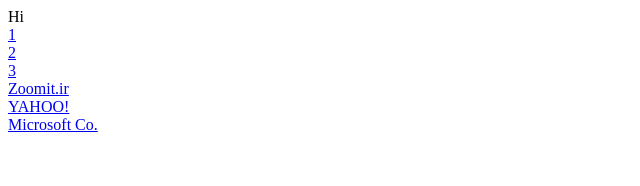
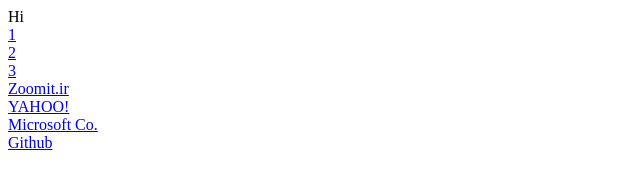
Before and after one commit to saeedghobadi/jadi-git, a plain HTML site: page index.html in a window 1280 px wide. Shown: the full height of the page, 0-640 px from the left. Drawn offline with Linux system fonts and the light colour scheme.

Commit message:
Added the Github link to file

```diff
--- a/index.html
+++ b/index.html
@@ -7,5 +7,6 @@
 <a href="https://www.zoomit.ir/">Zoomit.ir</a><br/>
 <a href="https://www.yahoo.com/">YAHOO!</a><br/>
 <a href="https://www.microsoft.com/">Microsoft Co.</a><br/>
-</body>
+<a href="https://www.github.com/">Github</a><br/>
+</ody>
 </html>
```
